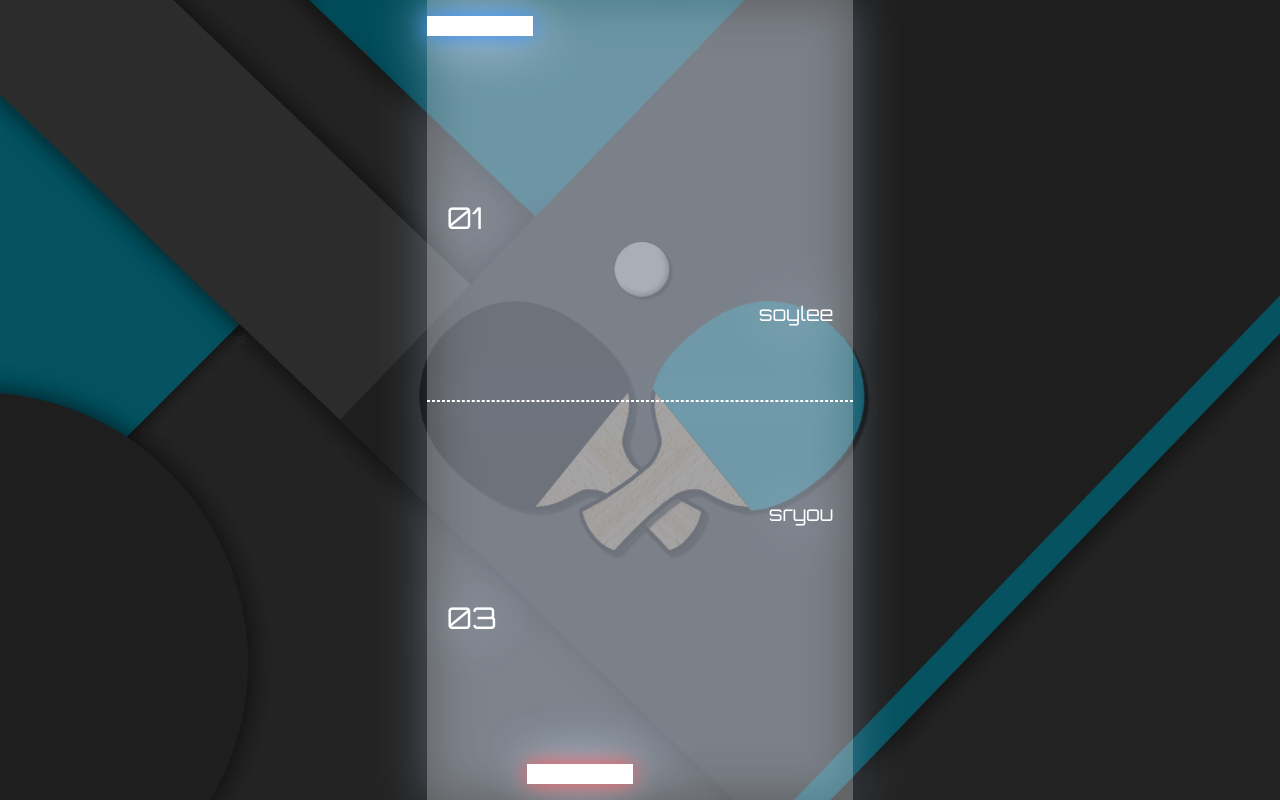
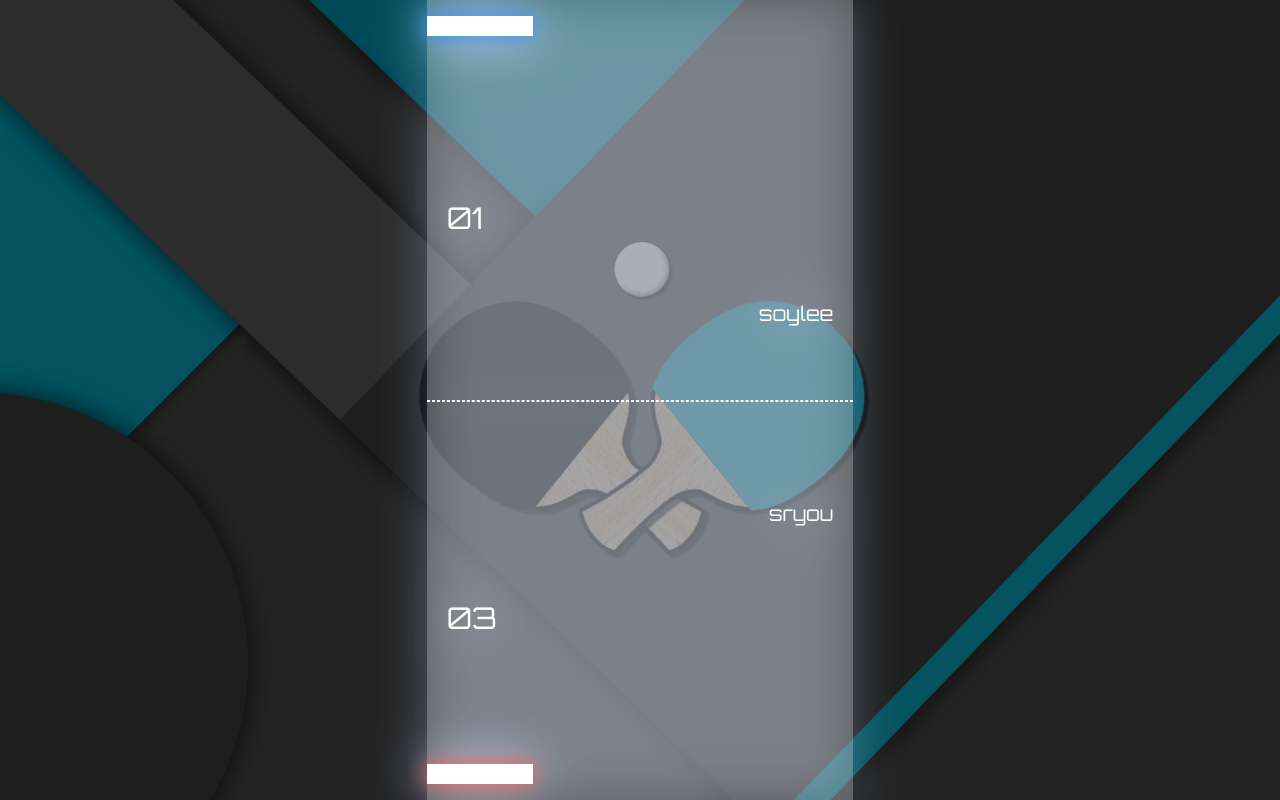
Before and after one commit to ssoyeong-lee/frontend, a Next.js app: page /game in a window 1280 px wide. Built offline with nearby package versions, Linux system fonts and the light colour scheme.

Commit message:
FIX: game board 커밋

```diff
--- a/src/layouts/PlayerBar.tsx
+++ b/src/layouts/PlayerBar.tsx
@@ -1,16 +1,27 @@
 import { useEffect, useState } from "react";
 
-interface Props{
+interface Props {
   who?: "me" | "opponent";
   where?: number;
 }
 
-export default function PlayerBar({who, where}: Props){
+export default function PlayerBar({ who, where }: Props) {
   let barStyle = {
-        left: `${where}px`,
+    left: `${where}%`,
   };
   return (
-        <div style={barStyle} className={`absolute z-99 w-1/4 h-[20px] bg-white
-            ${who === "me" ? "bottom-0 mb-4 drop-shadow-red" : "top-0 mt-4 drop-shadow-blue"}`}></div>
+    <div
+      className={`absolute w-full h-[20px] z-99 ${
+        who === "me"
+          ? "bottom-0 mb-4 drop-shadow-red"
+          : "top-0 mt-4 drop-shadow-blue"
+      }`}
+    >
+      <div
+        style={barStyle}
+        className={`absolute w-1/4 h-full bg-white
+            `}
+      ></div>
+    </div>
   );
 }
--- a/src/pages/game.tsx
+++ b/src/pages/game.tsx
@@ -2,27 +2,53 @@ import GameBoard from "@/layouts/Gameboard";
 import PlayerBar from "@/layouts/PlayerBar";
 import { useEffect, useState } from "react";
 
+let direction: "none" | "left" | "right" = "none";
+
 export default function Game() {
-  const [myPos, setMyPos] = useState(100);
+  const [myPos, setMyPos] = useState(0);
 
-  const mvMyBar = (e: KeyboardEvent) => {
-    const step = 30;
-    if (e.key === "ArrowLeft") {
-      if (myPos < step) setMyPos(0);
-      else setMyPos(myPos - step);
-    } else if (e.key === "ArrowRight") {
-      if (myPos > 640 - step) setMyPos(640);
-      else setMyPos(myPos + step);
+  const asyncMv = async () => {
+    while (direction !== "none") {
+      if (direction === "left") {
+        setMyPos((prev) => {
+          console.log(prev);
+          if (prev <= 0) return 0;
+          else return prev - 1;
+        });
+      } else {
+        setMyPos((prev) => {
+          console.log(prev);
+          if (prev >= 100) return 100;
+          else return prev + 1;
+        });
+      }
+      await sleep(30);
     }
-    console.log("event occured: ", myPos);
+  };
+
+  const sleep = (ms: number) =>
+    new Promise((resolve) => setTimeout(resolve, ms));
+
+  const startMoving = (e: KeyboardEvent) => {
+    if (e.key === "ArrowLeft" || e.key === "ArrowRight") {
+      direction = e.key === "ArrowLeft" ? "left" : "right";
+      asyncMv();
+    }
+  };
+  const stopMoving = (e: KeyboardEvent) => {
+    if (e.key === "ArrowLeft" || e.key === "ArrowRight") {
+      direction = "none";
+    }
   };
 
   useEffect(() => {
-    window.addEventListener("keydown", mvMyBar);
+    window.addEventListener("keydown", startMoving);
+    window.addEventListener("keyup", stopMoving);
     return () => {
-      window.removeEventListener("keydown", mvMyBar);
+      window.removeEventListener("keydown", startMoving);
+      window.removeEventListener("keyup", stopMoving);
     };
-  }, [myPos]);
+  }, []);
 
   return (
     <GameBoard>
```
Lines whose indentation alone changed are shown as unchanged.
